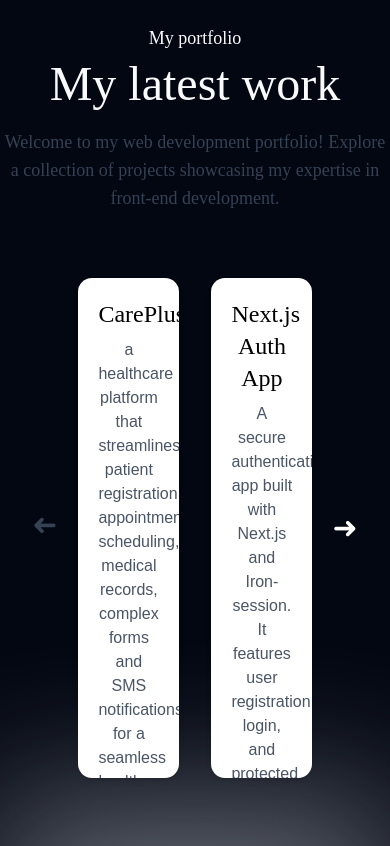
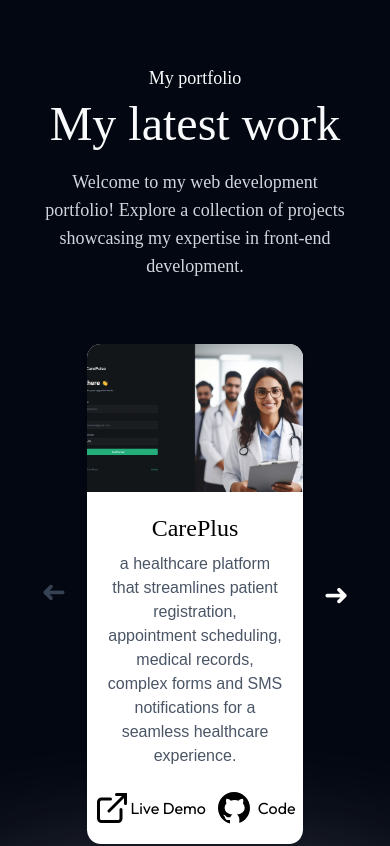
Before and after one commit to MohamdAlaa/Personal-Portfolio, a Next.js app: page / in a window 390 px wide. Shown: the part 4280-5126 px from the top of the page. Built offline with nearby package versions, Linux system fonts and the light colour scheme; a web font is replaced by a local one.

Commit message:
Add README and implement responsive slider in LatestWork component; enhance scrollbar styling

```diff
--- a/app/components/LatestWork.jsx
+++ b/app/components/LatestWork.jsx
@@ -1,11 +1,11 @@
 "use client";
-import React from "react";
+import React, { useState, useEffect } from "react";
 import Slider from "react-slick";
+import Image from "next/image";
+import Link from "next/link";
 import { MyProiects } from "./Projects";
-import Link from "next/link";
-import Image from "next/image";
 
-const LatestWork = () => {
+// ✅ Define arrows as components, not elements
 const SampleNextArrow = ({ onClick, currentSlide, slideCount }) => (
   <div
     onClick={currentSlide === slideCount - 3 ? null : onClick}
@@ -34,45 +34,50 @@
   </div>
 );
 
+const LatestWork = () => {
+  const [width, setWidth] = useState(0);
+  const [isMounted, setIsMounted] = useState(false);
+
+  // ✅ Handle screen resizing dynamically
+  useEffect(() => {
+    setIsMounted(true);
+    const handleResize = () => setWidth(window.innerWidth);
+    handleResize();
+    window.addEventListener("resize", handleResize);
+    return () => window.removeEventListener("resize", handleResize);
+  }, []);
+
   const settings = {
     dots: false,
     infinite: false,
     speed: 500,
-    slidesToShow: 1, // Default for mobile (1px to 768px)
+    slidesToShow: width >= 1024 ? 3 : width >= 768 ? 2 : 1,
     slidesToScroll: 1,
-    arrows: true,
     nextArrow: <SampleNextArrow />,
     prevArrow: <SamplePrevArrow />,
-
-    responsive: [
-      {
-        breakpoint: 3000, // For very large screens
-        settings: {
-          slidesToShow: 3, // ≥ 1024px
-          slidesToScroll: 1,
-        },
-      },
-      {
-        breakpoint: 1024, // For screens below 1024px
-        settings: {
-          slidesToShow: 2, // 768px - 1024px
-          slidesToScroll: 1,
-        },
-      },
-    ],
   };
 
+  if (!isMounted) {
     return (
-    <div id="projects" className="relative">
+      <div className="flex justify-center items-center h-[300px] w-full">
+        <div className="animate-spin rounded-full h-10 w-10 border-4 border-gray-300 border-t-pink-500 dark:border-t-pink-500"></div>
+      </div>
+    );
+  } // prevent SSR flash
+  return (
+    <div
+      id="projects"
+      className="w-full px-[10%] sm:px-[13%] py-10 scroll-m-20"
+    >
       <h4 className="text-lg text-center mb-2 font-Ovo">My portfolio</h4>
       <h2 className="text-5xl text-center font-Ovo">My latest work</h2>
-      <p className="max-w-2xl mx-auto font-Ovo text-center mt-5 mb-12 text-lg text-gray-700">
+      <p className="max-w-2xl mx-auto font-Ovo text-center mt-5 mb-12 text-lg text-gray-700 dark:text-gray-300">
         Welcome to my web development portfolio! Explore a collection of
         projects showcasing my expertise in front-end development.
       </p>
 
-      <div className="px-[16%] ">
-        <Slider {...settings}>
+      <div className="relative w-full px-8 md:px-12 lg:px-16">
+        <Slider key={width} {...settings}>
           {MyProiects.map((project, index) => (
             <div key={index} className="p-4">
               <div className="bg-white rounded-xl shadow-md overflow-hidden hover:shadow-xl transition-shadow duration-300 relative h-[500px] flex flex-col  ">
@@ -99,7 +104,7 @@
                   <Link
                     target="_blank"
                     href={project.link}
-                    className="flex gap-2 items-center"
+                    className="flex gap-0 items-center sm:gap-2"
                   >
                     <svg
                       xmlns="http://www.w3.org/2000/svg"
--- a/app/globals.css
+++ b/app/globals.css
@@ -161,3 +161,12 @@
     @apply bg-background text-foreground;
   }
 }
+
+/* Hide scrollbars cross-browser */
+.no-scrollbar {
+  -ms-overflow-style: none; /* IE and Edge */
+  scrollbar-width: none; /* Firefox */
+}
+.no-scrollbar::-webkit-scrollbar {
+  display: none; /* Safari and Chrome */
+}
```
Also changed, not shown: 1 other file (tests, documents, lock files or other folders). Lines whose indentation alone changed are shown as unchanged.
